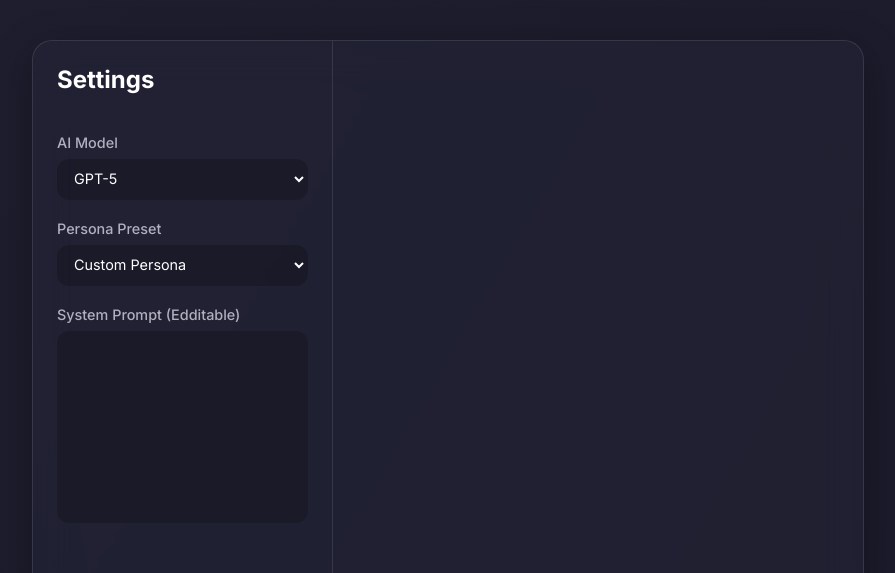
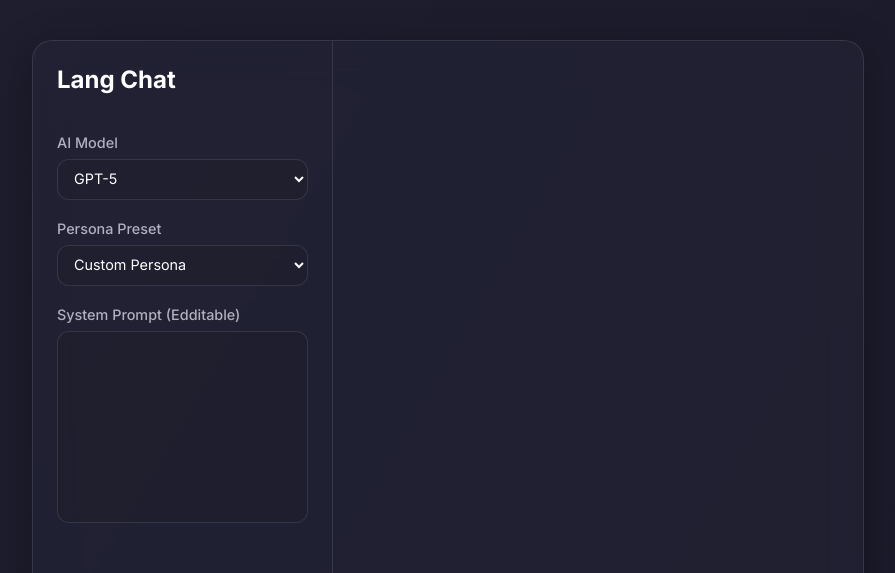
Before and after one commit to pavlelukic/langchat-frontend, a React (Vite) app: page / in a window 1280 px wide. Shown: the top 573 px of the page, without its empty margins (192-1087 px from the left). Built offline with nearby package versions, Linux system fonts and the light colour scheme.

Commit message:
More styling changes. Renamed the Settings title to Lang Chat.

```diff
--- a/src/App.css
+++ b/src/App.css
@@ -9,8 +9,9 @@
   --text-secondary: #b0b0c0;
   --glass-bg: rgba(40, 40, 60, 0.4);
   --glass-border: rgba(255, 255, 255, 0.1);
-  --user-bubble-bg: rgba(80, 80, 95, 0.5);
+  --user-bubble-bg: rgba(123, 104, 238, 0.2);
   --ai-bubble-bg: rgba(123, 104, 238, 0.7);
+  --input-bg: rgba(30, 30, 45, 0.6);
 }
 
 /*App Layout*/
@@ -61,8 +62,8 @@
   width: 100%;
   padding: 10px 12px;
   border-radius: 12px;
-  border: 1px solid transparent;
-  background-color: rgba(0, 0, 0, 0.2);
+  border: 1px solid var(--glass-border);
+  background-color: var(--input-bg);
   color: var(--text-light);
   font-family: "Inter", sans-serif;
   transition: border-color 0.3s ease;
--- a/src/components/SettingsPanel.jsx
+++ b/src/components/SettingsPanel.jsx
@@ -44,7 +44,7 @@ function SettingsPanel({
 
   return (
     <div className="sidebar">
-      <h2>Settings</h2>
+      <h2>Lang Chat</h2>
       <div className="setting">
         <label htmlFor="model">AI Model</label>
         <select
```
